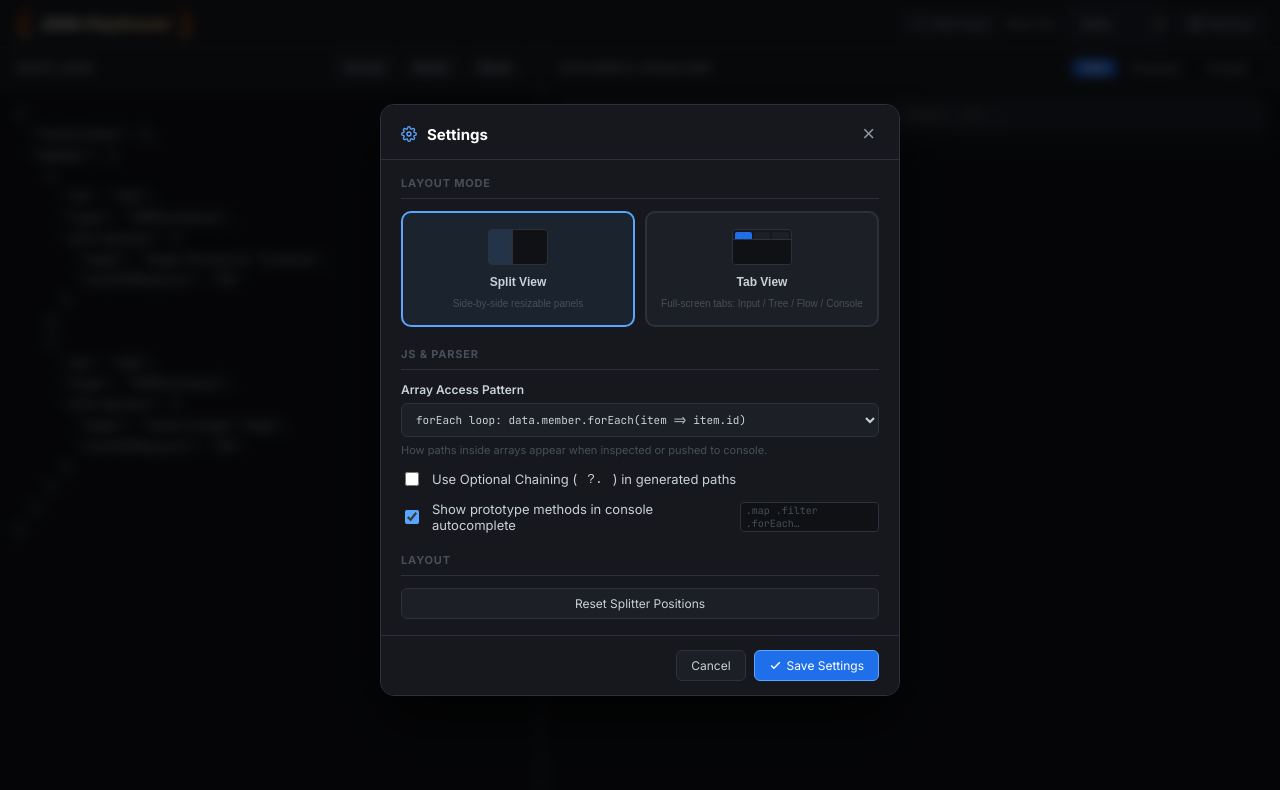
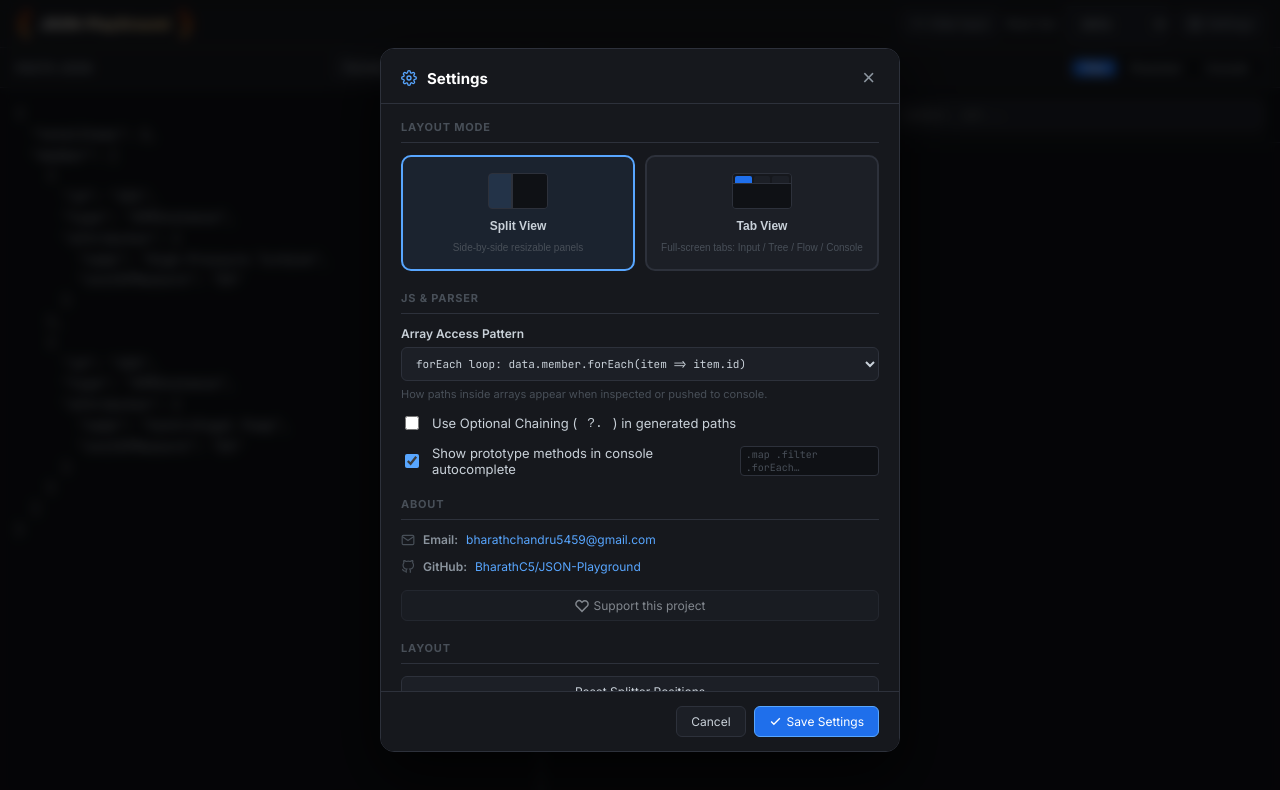
Before and after one commit to BharathC5/JSON-Playground, a Vue app: page / in a window 1280 px wide. Both pictures are taken after a click on the button "Settings". Shown: the top 790 px of the page. Built offline with nearby package versions, Linux system fonts and the light colour scheme.

Commit message:
-Bug Fixes[Explorer tab redudant opt in tab view]

```diff
--- a/src/components/SettingsModal.vue
+++ b/src/components/SettingsModal.vue
@@ -110,6 +110,28 @@ const onResetLayout = () => {
             Show prototype methods in console autocomplete
             <span class="help-chip">.map .filter .forEach…</span>
           </label>
+        </div>
+
+        <!-- ── About & Author ─────────────────────── -->
+        <div class="setting-section">
+          <div class="section-heading">About</div>
+
+          <div class="about-row">
+            <svg width="14" height="14" viewBox="0 0 24 24" fill="none" stroke="var(--text-faint)" stroke-width="2"><path d="M4 4h16c1.1 0 2 .9 2 2v12c0 1.1-.9 2-2 2H4c-1.1 0-2-.9-2-2V6c0-1.1.9-2 2-2z"/><polyline points="22,6 12,13 2,6"/></svg>
+            <span class="about-label">Email:</span>
+            <a href="mailto:bharathchandru5459@gmail.com" class="about-link">bharathchandru5459@gmail.com</a>
+          </div>
+
+          <div class="about-row">
+            <svg width="14" height="14" viewBox="0 0 24 24" fill="none" stroke="var(--text-faint)" stroke-width="2"><path d="M9 19c-5 1.5-5-2.5-7-3m14 6v-3.87a3.37 3.37 0 0 0-.94-2.61c3.14-.35 6.44-1.54 6.44-7A5.44 5.44 0 0 0 20 4.77 5.07 5.07 0 0 0 19.91 1S18.73.65 16 2.48a13.38 13.38 0 0 0-7 0C6.27.65 5.09 1 5.09 1A5.07 5.07 0 0 0 5 4.77a5.44 5.44 0 0 0-1.5 3.78c0 5.42 3.3 6.61 6.44 7A3.37 3.37 0 0 0 9 18.13V22"/></svg>
+            <span class="about-label">GitHub:</span>
+            <a href="https://github.com/BharathC5/JSON-Playground" target="_blank" class="about-link">BharathC5/JSON-Playground</a>
+          </div>
+
+          <button class="btn-small btn-donate" disabled title="Coming Soon">
+            <svg width="14" height="14" viewBox="0 0 24 24" fill="none" stroke="currentColor" stroke-width="2.5"><path d="M20.84 4.61a5.5 5.5 0 0 0-7.78 0L12 5.67l-1.06-1.06a5.5 5.5 0 0 0-7.78 7.78l1.06 1.06L12 21.23l7.78-7.78 1.06-1.06a5.5 5.5 0 0 0 0-7.78z"/></svg>
+            Support this project
+          </button>
         </div>
 
         <!-- ── Danger Zone ────────────────────────── -->
@@ -374,6 +396,38 @@ const onResetLayout = () => {
   margin-left: auto;
 }
 
+/* ─── About section ─── */
+.about-row {
+  display: flex;
+  align-items: center;
+  gap: 8px;
+  font-size: 12px;
+  color: var(--text);
+}
+
+.about-label {
+  font-weight: 600;
+  color: var(--text-dim);
+}
+
+.about-link {
+  color: var(--accent);
+  text-decoration: none;
+}
+.about-link:hover {
+  text-decoration: underline;
+}
+
+.btn-donate {
+  margin-top: 4px;
+  justify-content: center;
+  background: rgba(255, 109, 0, 0.1);
+  border-color: rgba(255, 109, 0, 0.3);
+  color: #ff6d00;
+  opacity: 0.6;
+  cursor: not-allowed;
+}
+
 /* ─── Danger zone ─── */
 .danger-zone .btn-danger {
   display: flex;
--- a/src/components/VisualizerPanel.vue
+++ b/src/components/VisualizerPanel.vue
@@ -79,7 +79,7 @@ const closeSearch = () => {
 <template>
   <section class="panel panel-explorer" @click="closeSearch">
     <!-- ─── Header ─────────────────────────────────────────────── -->
-    <div class="panel-header">
+    <div v-if="state.settings.layoutMode !== 'tab'" class="panel-header">
       <span>EXPLORER &amp; VISUALIZER</span>
       <div class="view-toggle">
         <button class="view-toggle-btn" :class="{ active: state.currentView === 'tree' }" @click="setView('tree')">Tree</button>
```
Also changed, not shown: 1 other file (tests, documents, lock files or other folders).
